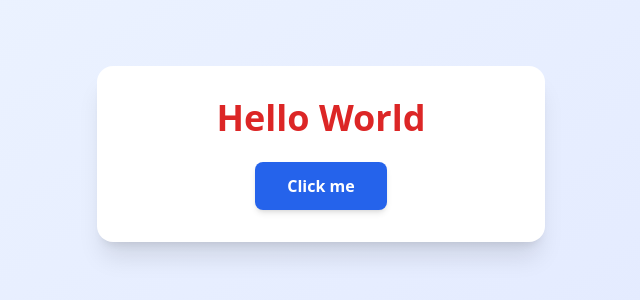
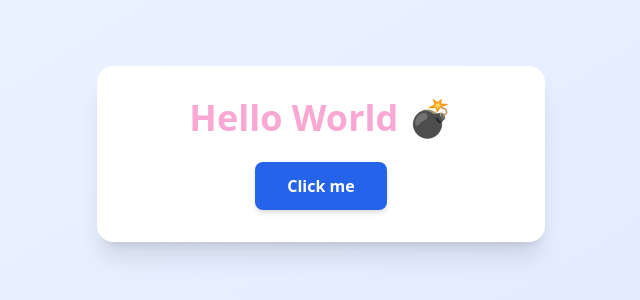
Before and after one commit to emanuelaanders/hello-world-site, a Vue app: page / in a window 1280 px wide. Shown: the part 246-546 px from the top of the page, without its empty margins (319-959 px from the left). Built offline with nearby package versions, Linux system fonts and the light colour scheme.

Commit message:
Change heading to baby pink and add bomb emoji

```diff
--- a/src/App.vue
+++ b/src/App.vue
@@ -7,8 +7,8 @@
 <template>
   <div class="min-h-screen bg-gradient-to-br from-blue-50 to-indigo-100 flex items-center justify-center p-4">
     <div class="bg-white rounded-2xl shadow-xl p-8 max-w-md w-full text-center">
-      <h1 class="text-4xl font-bold text-red-600 mb-6">
-        Hello World
+      <h1 class="text-4xl font-bold text-pink-300 mb-6">
+        Hello World 💣
       </h1>
       <button
         @click="handleClick"
```
Also changed, not shown: 1 other file (tests, documents, lock files or other folders).
